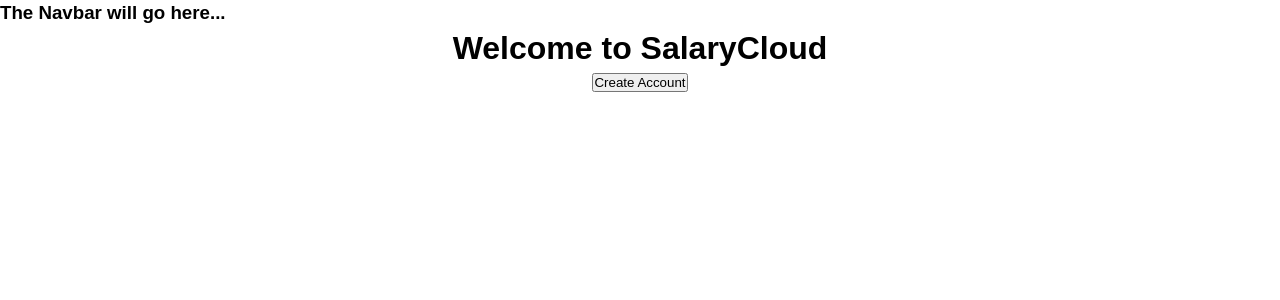
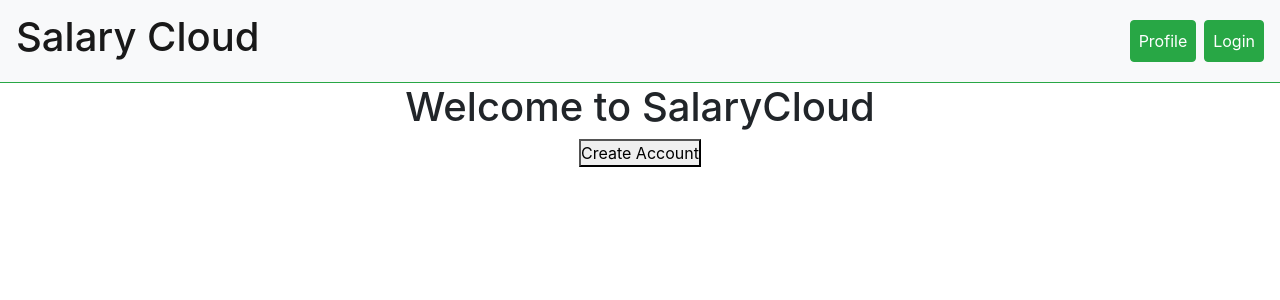
Before and after one commit to stynan27/SalaryCloud, a React (Create React App) app in the folder salary-cloud/: page / in a window 1280 px wide. Shown: the top 300 px of the page. Built offline with nearby package versions, Linux system fonts and the light colour scheme.

Commit message:
added navbar and boostrap support

```diff
--- a/salary-cloud/package.json
+++ b/salary-cloud/package.json
@@ -6,7 +6,9 @@
     "@testing-library/jest-dom": "^4.2.4",
     "@testing-library/react": "^9.5.0",
     "@testing-library/user-event": "^7.2.1",
+    "bootstrap": "^4.4.1",
     "react": "^16.13.0",
+    "react-bootstrap": "^1.0.0-beta.17",
     "react-dom": "^16.13.0",
     "react-scripts": "3.4.0"
   },
--- a/salary-cloud/public/index.html
+++ b/salary-cloud/public/index.html
@@ -12,6 +12,13 @@
     <link rel="apple-touch-icon" href="%PUBLIC_URL%/logo192.png" />
     <link rel="manifest" href="%PUBLIC_URL%/manifest.json" />
 
+
+    <link
+    rel="stylesheet"
+    href="https://maxcdn.bootstrapcdn.com/bootstrap/4.4.1/css/bootstrap.min.css"
+    integrity="sha384-Vkoo8x4CGsO3+Hhxv8T/Q5PaXtkKtu6ug5TOeNV6gBiFeWPGFN9MuhOf23Q9Ifjh"
+    crossorigin="anonymous"/>
+
     <title>SalaryCloud Welcome</title>
   </head>
   <body>
--- a/salary-cloud/src/App.js
+++ b/salary-cloud/src/App.js
@@ -1,12 +1,27 @@
 import React from 'react';
 import './App.css';
-import Navbar from './components/Navbar';
 import WelcomeBody from './components/WelcomeBody';
+import Navbar from 'react-bootstrap/Navbar';
+import Nav from 'react-bootstrap/Nav';
 
 function App() {
   return (
     <div className="App">
-      <Navbar />
+      <Navbar className="border-bottom border-success" bg="light" variant="light">
+        <Navbar.Brand className="mr-auto" href="/">
+          <h1> Salary Cloud </h1>
+        </Navbar.Brand>
+
+        <Nav className="ml-auto">
+          <Nav.Item className="mr-2">
+            <Nav.Link className="btn btn-success text-white" href="#" role="button"> Profile </Nav.Link>
+          </Nav.Item>
+          <Nav.Item>
+            <Nav.Link className="btn btn-success text-white" href="#" role="button"> Login </Nav.Link>
+          </Nav.Item>
+        </Nav>
+      </Navbar>
+
       <WelcomeBody />
     </div>
   );
--- a/salary-cloud/src/components/Navbar.js
+++ /dev/null
@@ -1,12 +0,0 @@
-import React from 'react';
-import './Navbar.css';
-
-function Navbar() {
-  return (
-    <div className="Navbar">
-      <h3>The Navbar will go here...</h3>
-    </div>
-  );
-}
-
-export default Navbar;
--- a/salary-cloud/src/index.js
+++ b/salary-cloud/src/index.js
@@ -1,6 +1,7 @@
 import React from 'react';
 import ReactDOM from 'react-dom';
 import App from './App';
+import 'bootstrap/dist/css/bootstrap.min.css';
 
 // Insert main React App Component within root div
 ReactDOM.render(<App />, document.getElementById('root'));
```
Also changed, not shown: salary-cloud/src/components/Navbar.css (deleted), 1 other file (tests, documents, lock files or other folders).
